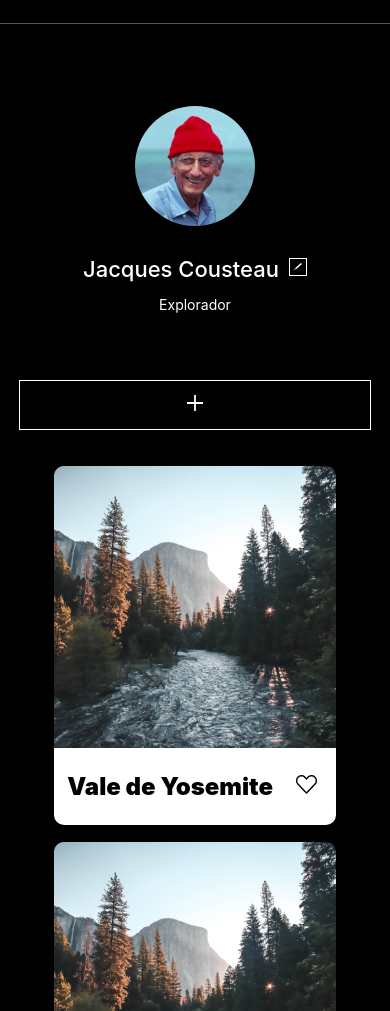
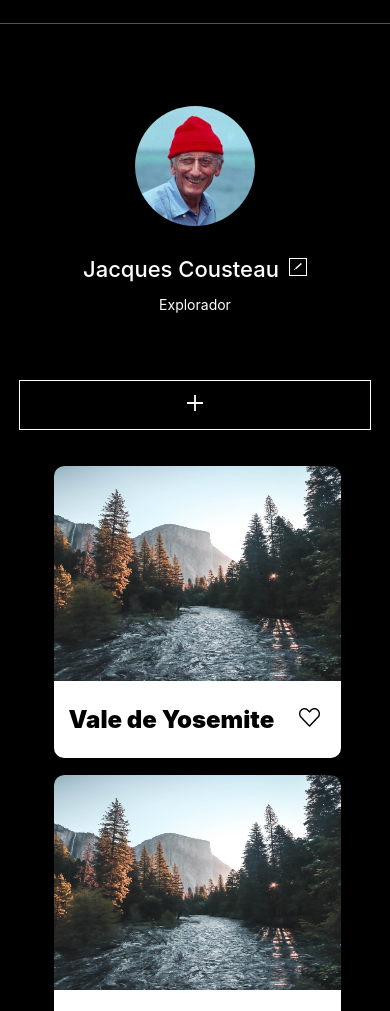
Before and after one commit to claudiocassimiro/web_project_around, a plain HTML site: page index.html in a window 390 px wide. Shown: the part 74-1085 px from the top of the page. Drawn offline with Linux system fonts and the light colour scheme; a script that the page names is missing; a web font is replaced by a local one.

Commit message:
fix: some fixes

```diff
--- a/blocks/elements.css
+++ b/blocks/elements.css
@@ -10,13 +10,15 @@
 .elements__card {
   display: flex;
   flex-direction: column;
+  width: 287px;
 }
 
 .elements__card-image {
   width: 100%;
   height: 100%;
-  max-width: 282px;
-  max-height: 282px;
+  max-width: 287px;
+  max-height: 287px;
+  border-radius: 10px 10px 0 0;
 }
 
 .elements__wrapper-text-and-like-button {
@@ -24,7 +26,7 @@
   display: flex;
   justify-content: space-around;
   align-items: center;
-  max-width: 282px;
+  max-width: 287px;
   background-color: #ffffff;
   border-radius: 0 0 10px 10px;
 }
@@ -52,7 +54,7 @@
 @media screen and (max-width: 1024px) {
   .elements {
     grid-template-columns: repeat(2, 1fr);
-    max-width: 551px;
+    max-width: 591px;
   }
 }
 
@@ -61,4 +63,9 @@
     grid-template-columns: repeat(1, 1fr);
     max-width: 282px;
   }
+
+  .elements__card-image {
+    max-width: 287px;
+    max-height: 215px;
+  }
 }
```
